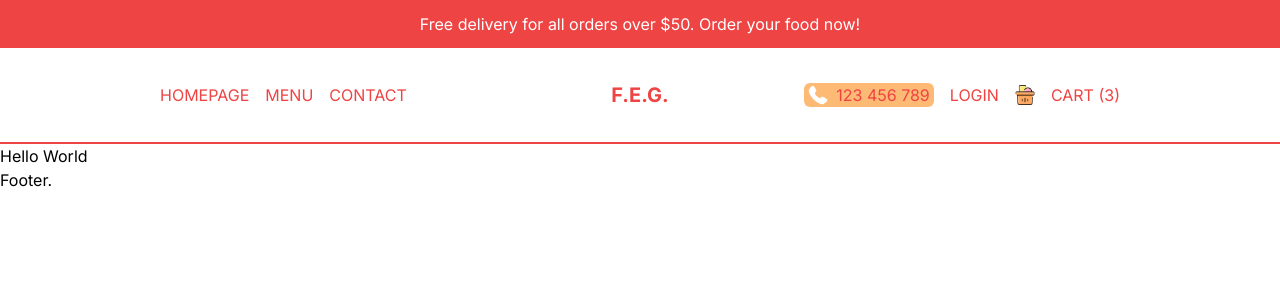
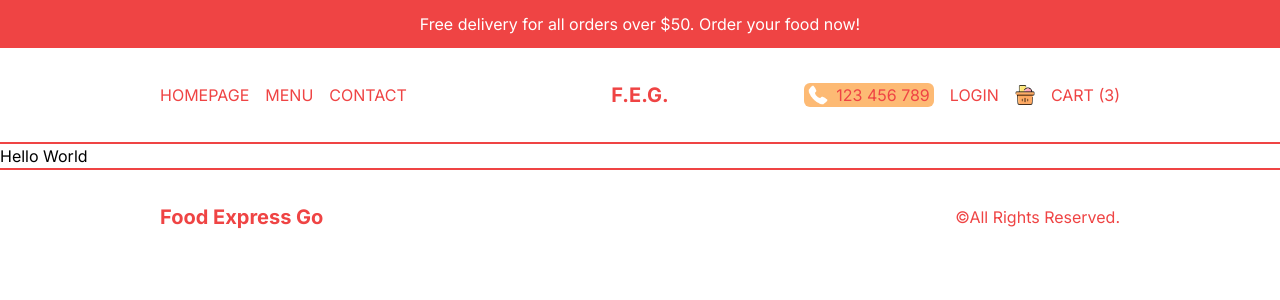
Before and after one commit to ctasbihas/FoodExpressGo, a Next.js app: page / in a window 1280 px wide. Shown: the top 300 px of the page. Built offline with nearby package versions, Linux system fonts and the light colour scheme.

Commit message:
Adding Footer

```diff
--- a/src/components/Footer.tsx
+++ b/src/components/Footer.tsx
@@ -1,9 +1,11 @@
+import Link from 'next/link';
 import React from 'react';
 
 const Footer = () => {
     return (
-        <div>
-            Footer.
+        <div className="flex items-center justify-between p-4 lg:px-20 xl:px-40 text-red-500 h-12 md:h-24 border-t-2 border-t-red-500">
+            <Link href="/" className="font-bold text-xl" >Food Express Go</Link>
+            <p>&copy;All Rights Reserved.</p>
         </div>
     );
 };
```
